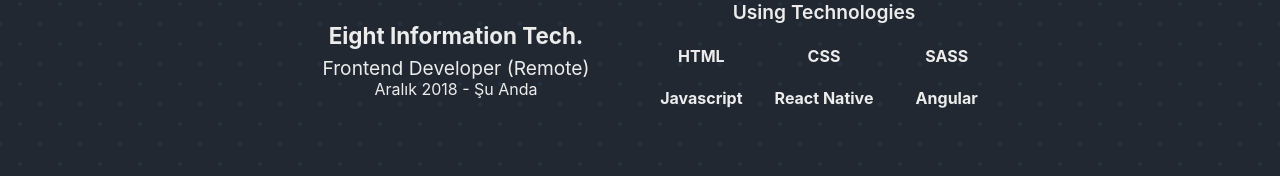
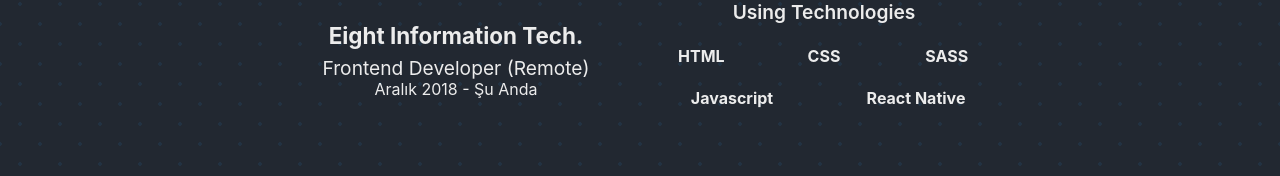
Before and after one commit to kocagozcem/cemkocagoz-blog, a Next.js app: page / in a window 1280 px wide. Shown: the part 456-632 px from the top of the page. Built offline with nearby package versions, Linux system fonts and the light colour scheme; no server answers.

Commit message:
angular icon removed (has error)

```diff
--- a/components/currentposition/current-position.js
+++ b/components/currentposition/current-position.js
@@ -1,5 +1,5 @@
 import styles from "./current-position.module.scss";
-import Head from "next/head";
+import {} from "simple-icons/icons/angular";
 
 let technologies = [
   {
@@ -22,10 +22,10 @@ let technologies = [
     title: "React Native",
     icon: require("simple-icons/icons/React"),
   },
-  {
-    title: "Angular",
-    icon: require("simple-icons/icons/Angular"),
-  },
+  // {
+  //   title: "Angular",
+  //   icon: require("simple-icons/icons/Angular"),
+  // },
 ];
 
 function technology(icon, title, index) {
```
